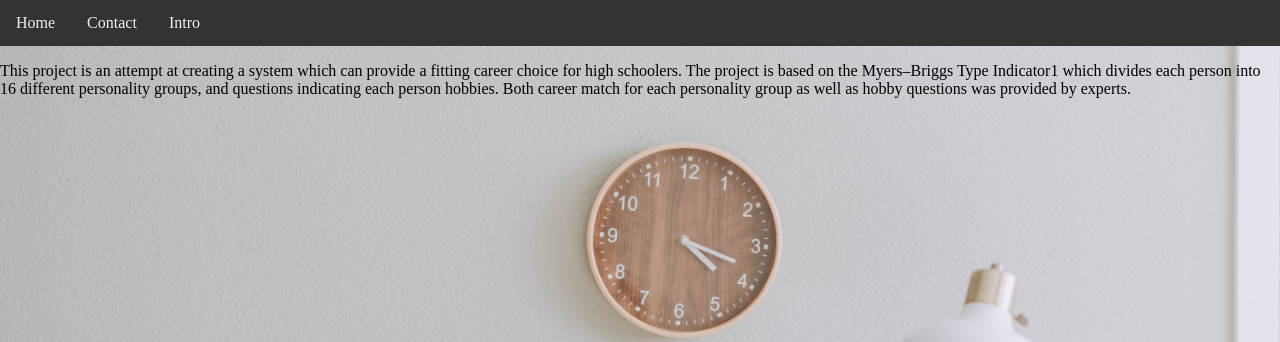
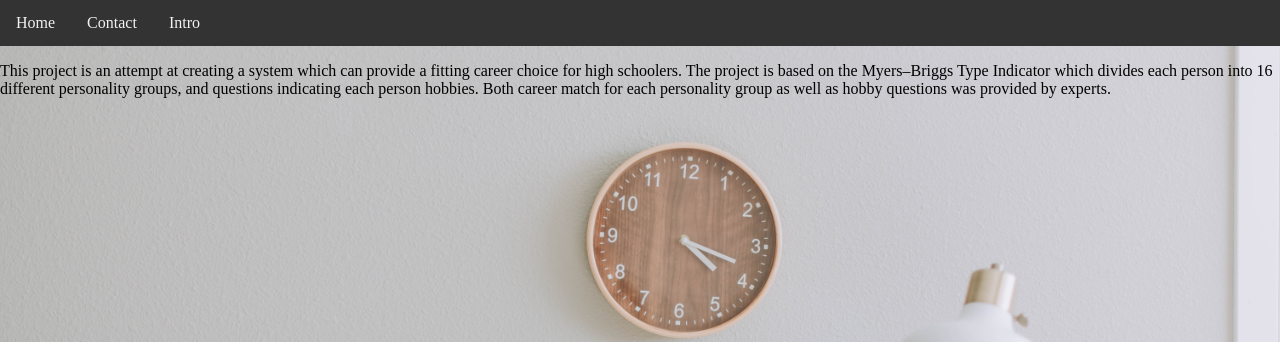
Before and after one commit to R7nX/Vocational-Guidance-System, a Flask app: page /intro in a window 1280 px wide. Shown: the part 120-462 px from the top of the page. Run offline with Flask 2, Linux system fonts and the light colour scheme; some libraries are stand-ins or nearby versions.

Commit message:
Update intro.html

```diff
--- a/templates/intro.html
+++ b/templates/intro.html
@@ -34,4 +34,4 @@ function scrollFunction() {
   }
 }
       </script>
-      <p> This project is an attempt at creating a system which can provide a fitting career choice for high schoolers. The project is based on the Myers–Briggs Type Indicator1 which divides each person into 16 different personality groups, and questions indicating each person hobbies. Both career match for each personality group as well as hobby questions was provided by experts.</p>
+      <p> This project is an attempt at creating a system which can provide a fitting career choice for high schoolers. The project is based on the Myers–Briggs Type Indicator which divides each person into 16 different personality groups, and questions indicating each person hobbies. Both career match for each personality group as well as hobby questions was provided by experts.</p>
```
